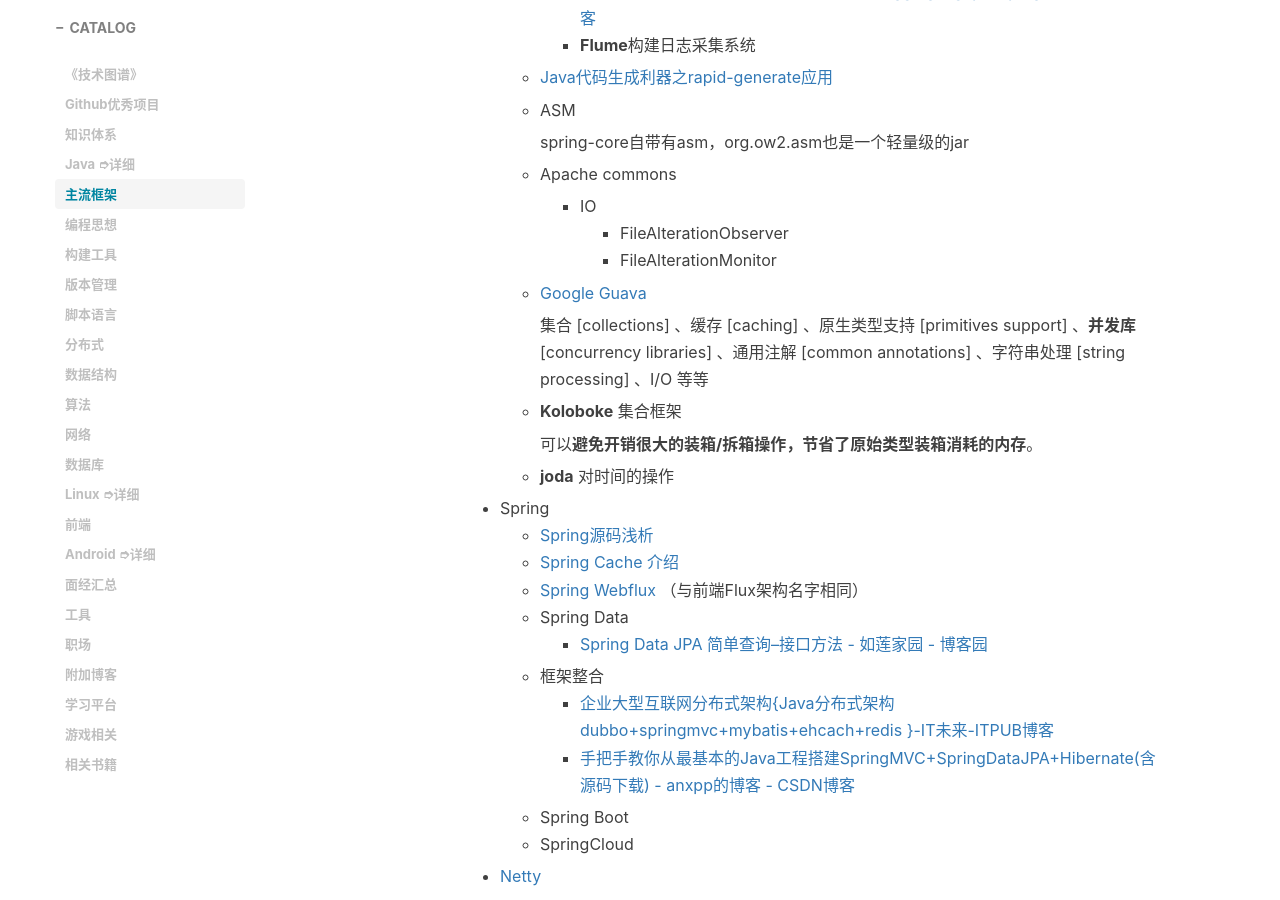
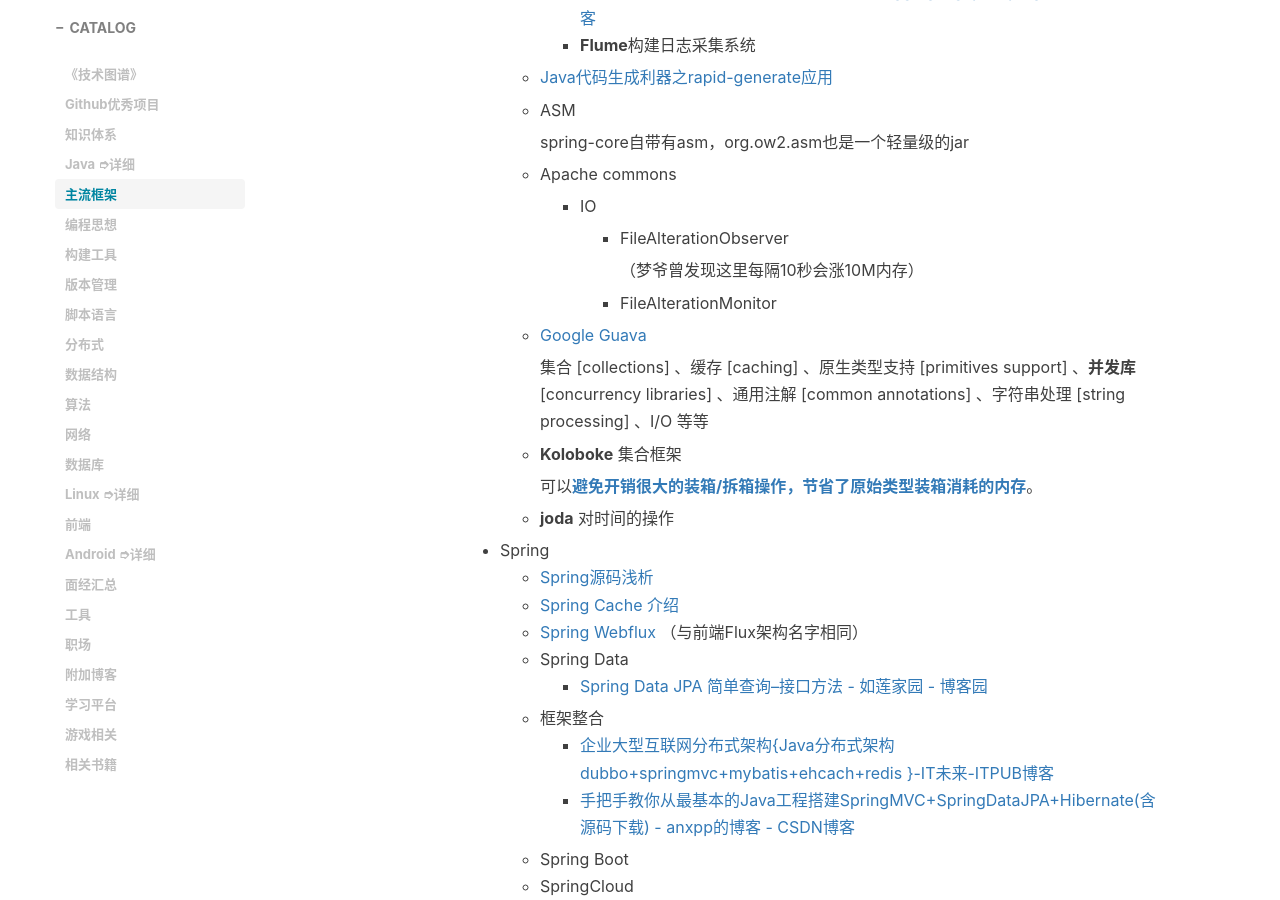
Before and after one commit to Ariescat/blog, a Jekyll site: the page built from docs/index.md, in a window 1280 px wide and 900 px high, scrolled down 1959 px. Built offline with Jekyll 4.4.1, drawn with Linux system fonts in a browser that asks for light colours; nearby versions of some CDN libraries; comment, search, counter and statistics services are not loaded; some of the changed lines change nothing that is shown.

Commit message:
增加FileAlterationMonitor/Koloboke备注

```diff
--- a/docs/index.md
+++ b/docs/index.md
@@ -66,7 +66,11 @@
 	* Apache commons
 
 	  * IO
+
 	    * FileAlterationObserver
+
+	      （梦爷曾发现这里每隔10秒会涨10M内存）
+
 	    * FileAlterationMonitor
 
 	* [Google Guava](https://ifeve.com/google-guava/)
@@ -75,7 +79,7 @@
 
 	* **Koloboke** 集合框架
 
-	  可以**避免开销很大的装箱/拆箱操作，节省了原始类型装箱消耗的内存**。
+	  可以[**避免开销很大的装箱/拆箱操作，节省了原始类型装箱消耗的内存**](https://blog.csdn.net/qinyongye/article/details/81282961)。
 
 	* **joda** 对时间的操作
 
```
